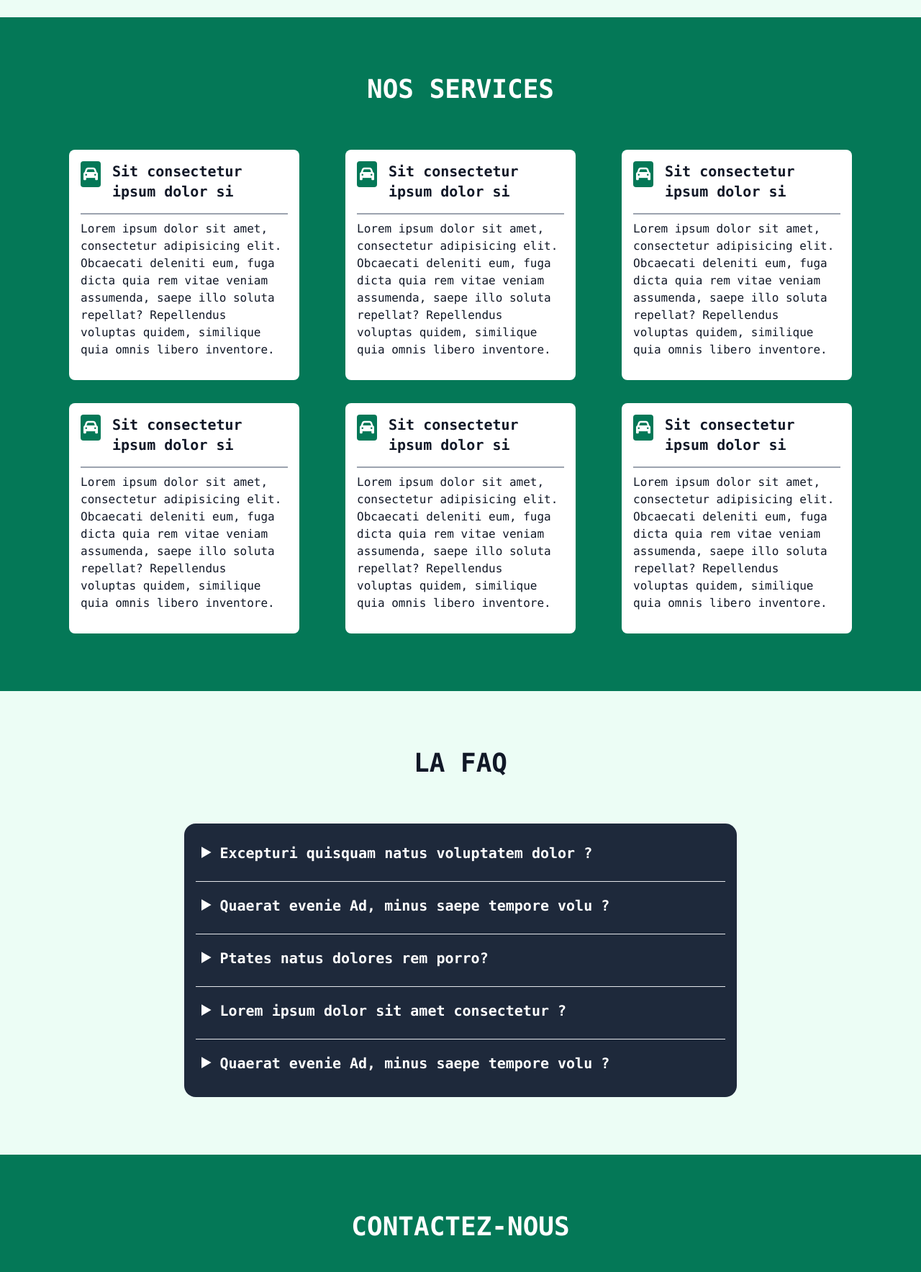
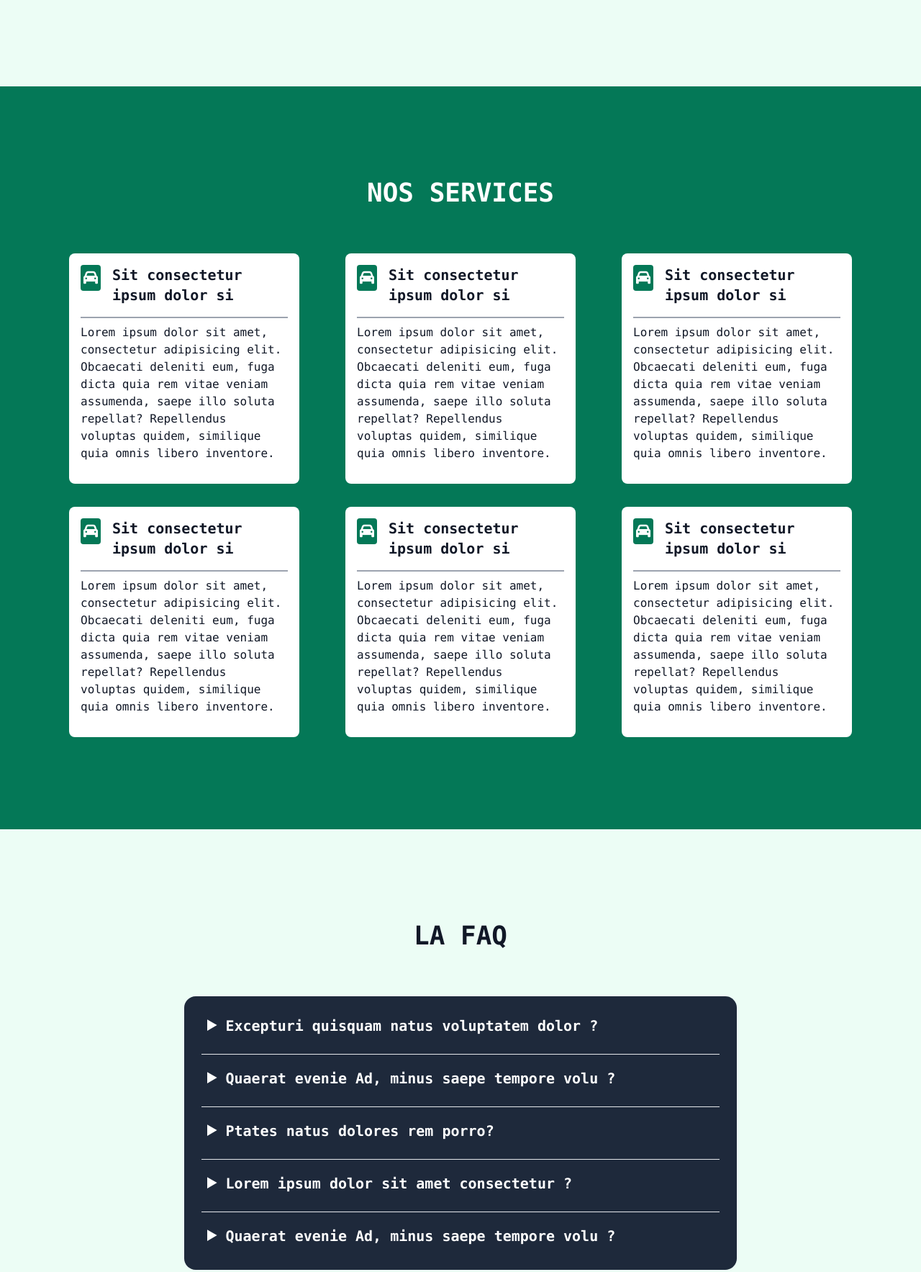
Before and after one commit to yannlo/tuto-tailwind-css, a website built with Parcel: page src/index.html in a window 1280 px wide. Shown: the part 600-2367 px from the top of the page at 72% size. Built offline with nearby package versions, Linux system fonts and the light colour scheme.

Commit message:
set: padding of all section

```diff
--- a/src/index.html
+++ b/src/index.html
@@ -31,14 +31,14 @@
   </header>
   <main class="w-full min-h-screen pt-20">
 
-    <section class="w-full h-full py-20 px-5 grid grid-cols-1 md:grid-cols-2 md:px-[10%] md:gap-x-4 lg:px-[20%]" id="index">
+    <section class="w-full h-full py-24 md:py-32 px-5 grid grid-cols-1 md:grid-cols-2 md:px-[10%] md:gap-x-4 lg:px-[20%]" id="index">
       <h1 class="text-4xl font-bold uppercase mb-6 md:mt-10 md:row-span-1 ">Lorem ipsum dolor</h1>
       <img class="bg-slate-800 w-full h-96 mb-8 text-white flex items-center justify-center text-xl rounded-md md:h-96 md:mb-0 md:col-span-1 md:row-span-4"  src="#" alt="Illustration picture">
       <p class="mb-4 md:row-span-1 text-xl">Lorem ipsum dolor sit amet consectetur adipisicing elit. Corporis dignissimos quas in excepturi nesciunt. Lia, laboriosam nesciunt nostrum harum repellendus?</p>
       <a href="#contact" class=" w-fit h-fit px-4 py-2 rounded text-white  text-lg font-semibold bg-emerald-800 md:row-span-1  transition-colors duration-300  hover:bg-emerald-600">Contactez-nous</a>
     </section>
 
-    <section class="w-full h-full bg-emerald-700 py-20 px-5 md:px-[5%]  2xl:px-[15%]" id="service">
+    <section class="w-full h-full bg-emerald-700 py-24 md:py-32 px-5 md:px-[5%]  2xl:px-[15%]" id="service">
       <h2 class="text-4xl font-bold text-center text-white uppercase mb-16">Nos services</h2>
 
       <div class="w-full flex flex-wrap justify-evenly gap-8">
@@ -88,9 +88,9 @@
       </div>
     </section>
 
-    <section class="w-full h-full py-20 px-8 flex flex-col gap-0 items-center" id="faq">
+    <section class="w-full h-full py-24 md:py-32 px-8 flex flex-col gap-0 items-center" id="faq">
       <h2 class="text-4xl font-bold text-center uppercase mb-16">La FAQ</h2>
-      <div class="w-full max-w-3xl px-4 py-2 bg-slate-800 text-white grid grid-cols-1  rounded-2xl ">
+      <div class="w-full max-w-3xl px-6 py-2 bg-slate-800 text-white grid grid-cols-1  rounded-2xl ">
         <details class="border-b px-2 py-4 open:pb-6">
           <summary class="text-xl font-semibold pb-2 border-white marker:text-2xl">Excepturi quisquam natus voluptatem dolor ?</summary>
           Lorem ipsum dolor, sit amet consectetur adipisicing elit. Optio facere ullam quod, ipsum modi porro error maiores repellendus, veritatis nam quo, dignissimos voluptates? Sequi veritatis ab autem incidunt expedita nesciunt?
@@ -113,7 +113,8 @@
         </details>
       </div>
     </section>
-    <section class="w-full min-h-screen bg-emerald-700 py-20" id="contact">
+
+    <section class="w-full min-h-screen bg-emerald-700 py-24 md:py-32" id="contact">
       <h2 class="text-4xl font-bold text-center text-white uppercase mb-16">Contactez-nous</h2>
     </section>
   </main>
```
